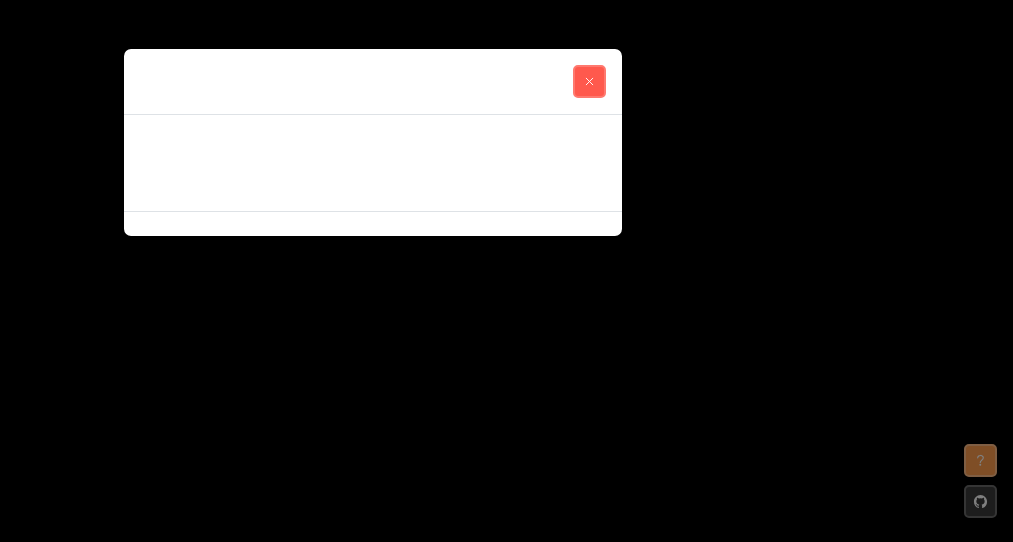
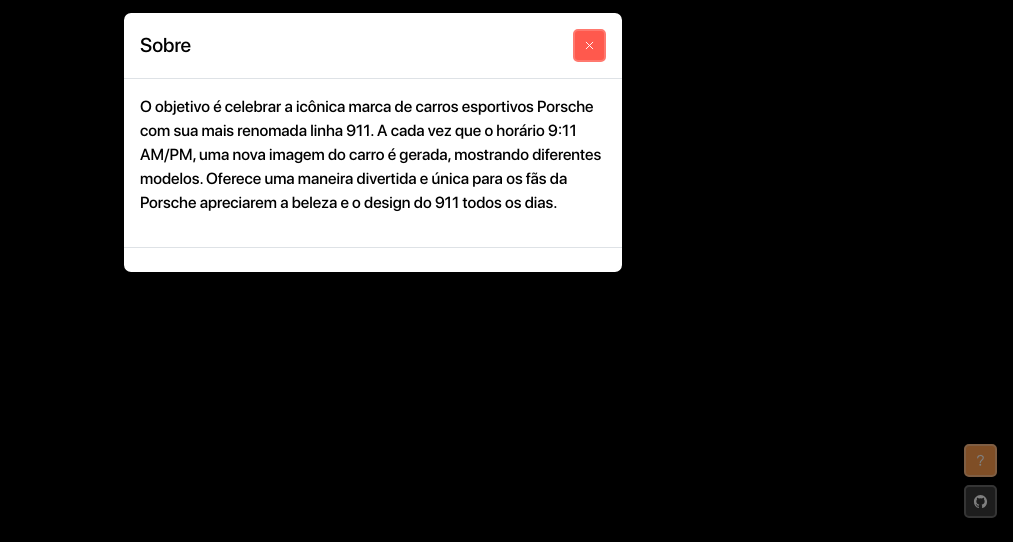
Before and after one commit to geovaniorsoli/its-porsche-time, a plain HTML site: page index.html in a window 1280 px wide. Both pictures are taken after a click on the button 1247 px from the left and 718 px from the top of the page. Shown: the part 258-800 px from the top of the page, without its empty margins (267-1280 px from the left). Drawn offline with nearby package versions, Linux system fonts and the light colour scheme.

Commit message:
update css

```diff
--- a/index.html
+++ b/index.html
@@ -46,7 +46,7 @@
                </button>
              </div>
              <div class="modal-body">
-               <p>Sempre quando o horario der 9:11 da manha o carro aparece aleatorio</p>
+               <p>O objetivo é celebrar a icônica marca de carros esportivos Porsche com sua mais renomada linha 911. A cada vez que o horário 9:11 AM/PM, uma nova imagem do carro é gerada, mostrando diferentes modelos. Oferece uma maneira divertida e única para os fãs da Porsche apreciarem a beleza e o design do 911 todos os dias.</p>
              </div>
              <div class="modal-footer">
 
@@ -70,10 +70,6 @@
                 <ion-icon name="logo-github"></ion-icon>
             </button>
         </a>
-
-
-
-
     </div>
 
     <script  src="./js/script.js"> </script>
--- a/style/style.css
+++ b/style/style.css
@@ -1,7 +1,7 @@
 /* fontes */
 @font-face {
     font-family: "porsche";
-    src: url(../font/911porschav3bold.ttf);
+    src: url(../font/911porschav3.ttf);
 }
 
 @font-face {
@@ -134,3 +134,8 @@ img{
 .font{
     font-family: "nowe";
 }
+
+.modal-content{
+    color: rgb(0, 0, 0);
+    background-color: rgb(255, 255, 255);
+}
```
